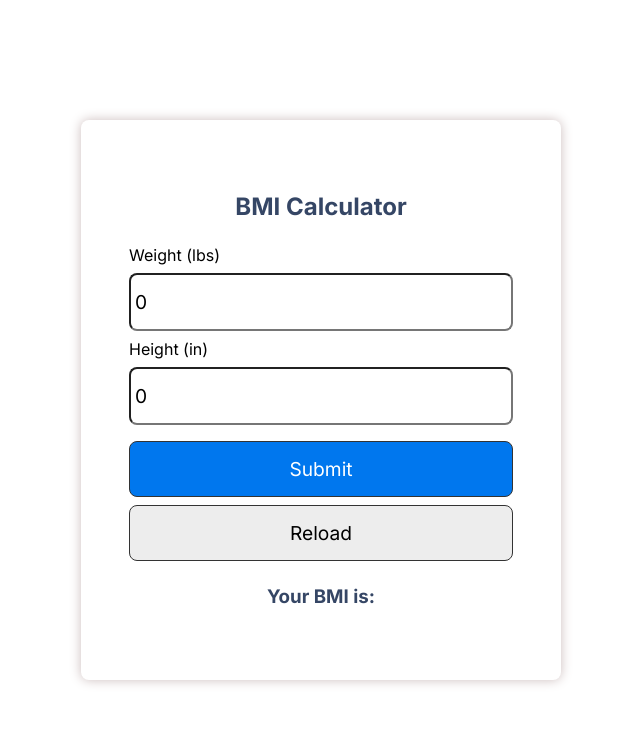
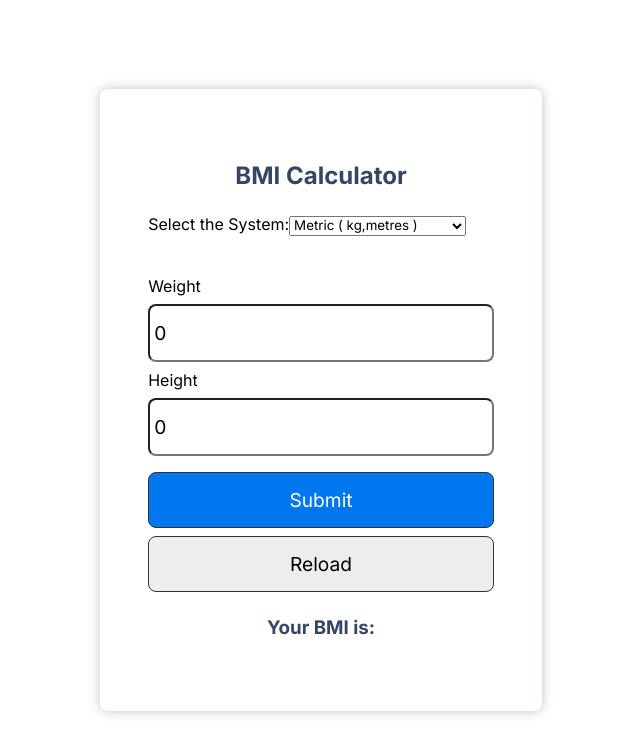
Before and after one commit to iiitl/bmi_calculator, a React (Create React App) app: page / in a window 1280 px wide. Shown: the top 754 px of the page, without its empty margins (319-959 px from the left). Built offline with nearby package versions, Linux system fonts and the light colour scheme.

Commit message:
Added Metric System

```diff
--- a/src/App.js
+++ b/src/App.js
@@ -1,6 +1,6 @@
 import './App.css';
 import './index.css'
-import React, {useState} from 'react'
+import React, {useState,useRef} from 'react'
 
 function App() {
   // state
@@ -8,16 +8,17 @@ function App() {
   const [height, setHeight] = useState(0)
   const [bmi, setBmi] = useState('')
   const [message, setMessage] = useState('')
+  const chosenSystem = useRef();
 
   let calcBmi = (event) => {
     event.preventDefault()
     console.log(event);
-
+    if (chosenSystem.current.value === 'Non Metric ( lbs,inches )') {
       if (weight === 0 || height === 0) {
         alert('Please enter a valid weight and height')
       } else {
-      let bmi = (weight / (height * height) * 703)
-      setBmi(bmi.toFixed(1))
+        let bmi = (weight/ (height*height) * 703)
+        setBmi(bmi.toFixed(1));
 
         if (bmi < 25) {
           setMessage('You are underweight')
@@ -27,6 +28,22 @@ function App() {
           setMessage('You are overweight')
         }
       }
+    } else {
+      if (weight === 0 || height === 0) {
+        alert('Please enter a valid weight and height')
+      } else {
+        let bmi = (weight/ (height*height))
+        setBmi(bmi.toFixed(1));
+        if (bmi < 25) {
+          setMessage('You are underweight')
+        } else if (bmi >= 25 && bmi < 30) {
+          setMessage('You have healthy weight')
+        } else{
+          setMessage('You are overweight')
+        }
+      }
+    }
+
   }
 
   let reload = () => {
@@ -40,12 +57,21 @@ function App() {
       <h2 className='center'>BMI Calculator</h2>
         <form onSubmit={calcBmi}>
           <div>
-            <label>Weight (lbs)</label>
-            <input type="text" placeholder='Enter Weight in lbs' value={weight} onChange={(e) => setWeight(e.target.value)} />
+            <label htmlFor="system">Select the System:
+              <select id="system" ref={chosenSystem}>
+                <option>Metric ( kg,metres ) </option>
+                <option>Non Metric ( lbs,inches )</option>
+              </select>
+            </label>
+          </div>
+          <br></br><br></br>
+          <div>
+            <label>Weight</label>
+            <input type="text" placeholder='Enter Weight' value={weight} onChange={(e) => setWeight(e.target.value)} />
           </div>
           <div>
-            <label>Height (in)</label>
-            <input type="text" placeholder='Enter height in inches' value={height} onChange={(event) => setHeight(event.target.value)} />
+            <label>Height</label>
+            <input type="text" placeholder='Enter height' value={height} onChange={(event) => setHeight(event.target.value)} />
           </div>
           <div>
             <button className='btn' type='submit'>Submit</button>
```
Lines whose indentation alone changed are shown as unchanged.
